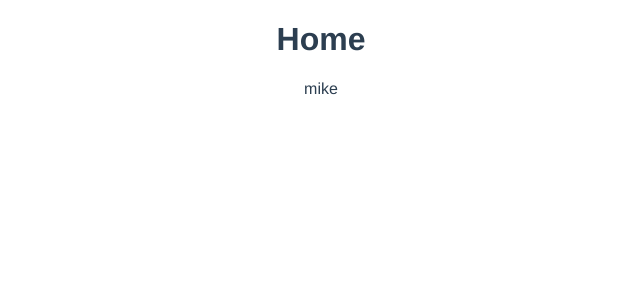
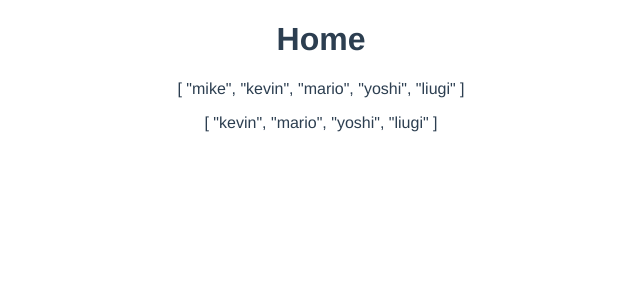
Before and after one commit to mikeqiu2011/dojo-blog, a Vue app: page / in a window 1280 px wide. Shown: the top 300 px of the page, without its empty margins (319-959 px from the left). Built offline with nearby package versions, Linux system fonts and the light colour scheme.

Commit message:
compute value of array

```diff
--- a/src/views/Home.vue
+++ b/src/views/Home.vue
@@ -1,7 +1,8 @@
 <template>
   <div class="home">
     <h1>Home</h1>
-    {{ name }}
+    {{ names }}
+    <p>{{ filteredNames }}</p>
   </div>
 </template>
 
@@ -10,11 +11,13 @@ import { ref, computed } from "vue";
 export default {
   name: "Home",
   setup() {
-    const name = computed(() => {
-      return "mike";
+    const names = ref(["mike", "kevin", "mario", "yoshi", "liugi"]);
+
+    const filteredNames = computed(() => {
+      return names.value.filter((name) => name.length > 4);
     });
 
-    return { name };
+    return { names, filteredNames };
   },
 };
 </script>
```
